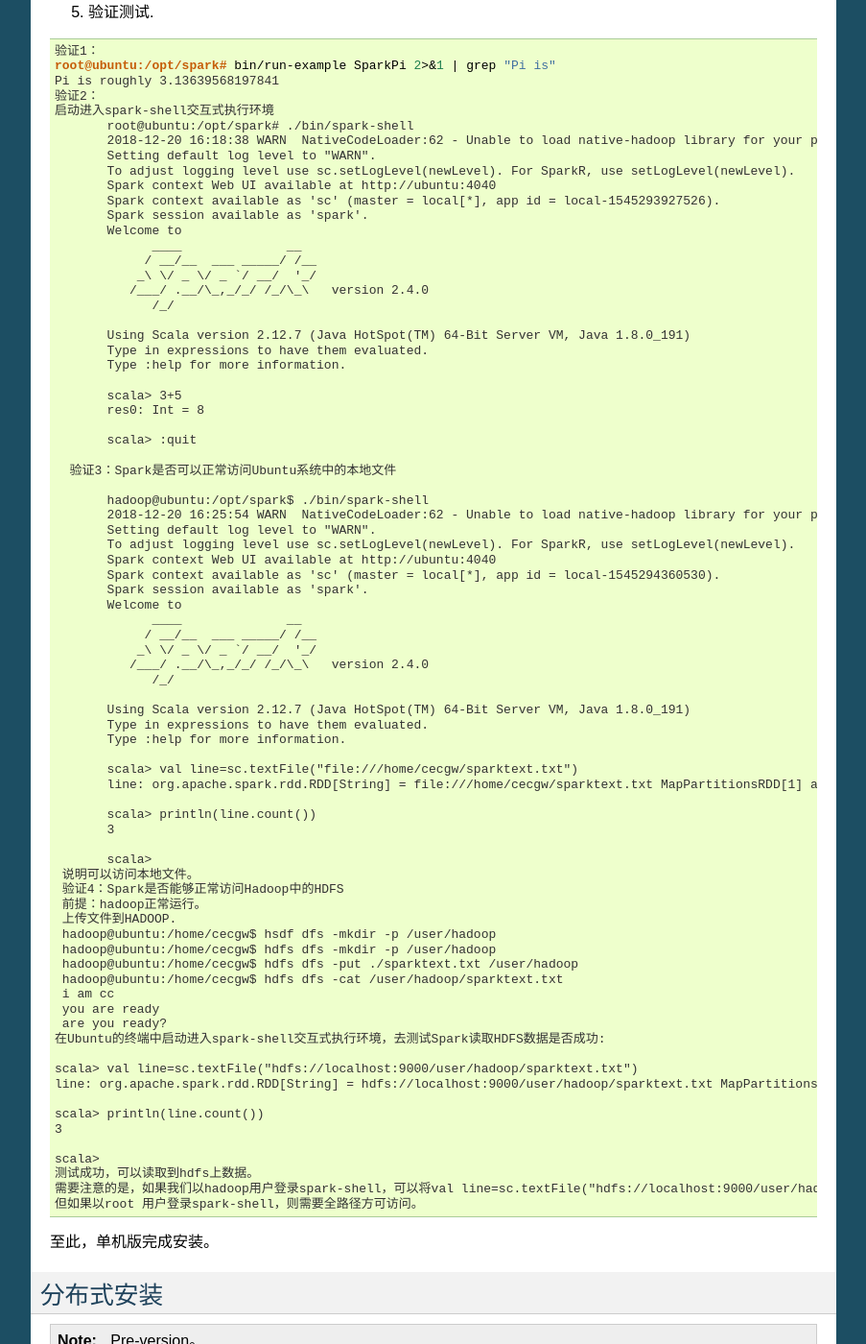
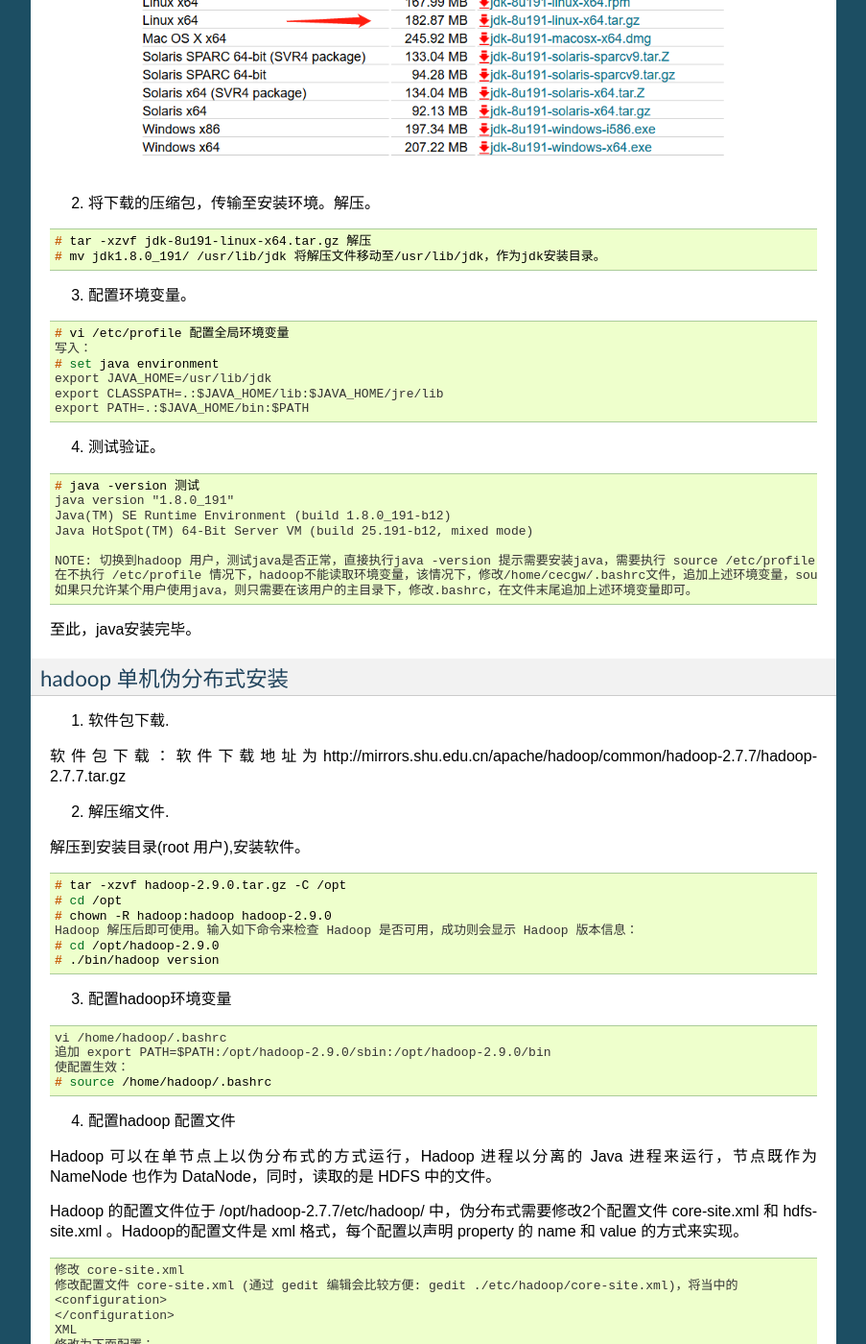
Before and after one commit to zyjyan/readme, a Sphinx documentation site: the page built from source/hadoop/hadoop-install.rst, in a window 1280 px wide and 1400 px high, scrolled down 752 px. Shown: the whole window at 96% size, without its empty margins (198-1101 px from the left). Built offline with Sphinx 7.4.7, drawn with Linux system fonts in a browser that asks for light colours; some of the changed text lies outside the part shown.

Commit message:
add hadoop install

```diff
--- a/source/hadoop/hadoop-install.rst
+++ b/source/hadoop/hadoop-install.rst
@@ -3,153 +3,250 @@
 
 单机版本安装
 ------------
+操作系统：ubuntu-16.04
+jdk版本：jdk-8u191-linux-x64.tar.gz
+hadoop版本：2.7.7
+关于hadoop与jdk之间的关系，可以参考（https://wiki.apache.org/hadoop/HadoopJavaVersions）
+
+创建hadoop用户
+=============
+
+使用root登陆系统，创建用户组：hadoop，然后在此用户组下创建hadoop用户。可在安装系统的时候创建，也可以在安装好之后用如下命令创建：
+
+.. code-block:: console
+
+ 添加用户：# sudo useradd -m hadoop -s /bin/bash
+ 设置密码：# passwd hadoop
+ 设置root权限：# sudo adduser hadoop sudo。
+
+.. end
 
 java安装
 ========
+1. 下载jdk软件包。jdk下载地址为：https://www.oracle.com/technetwork/java/javase/downloads/jdk8-downloads-2133151.html
+选择所需要的软件包，本次安装环境为ubuntu1604，选择软件包版本为：jdk-8u191-linux-x64.tar.gz
 
+.. figure:: image/jdk-choose.png
+   :width: 80%
+   :align: center
+   :alt: jdk-choose
 
-安装环境：ubuntu_16.04+hadoop2.7.7+java_8u191
-单机版本安装步骤
-1.获取软件安装包。`点此获得软件包下载地址 <https://hadoop.apache.org/releases.html>`_.
-
-
-2.解压软件包到安装目录，设置的安装目录为/opt。
+2. 将下载的压缩包，传输至安装环境。解压。
 
 .. code-block:: console
 
- # root@ubuntu:/opt# tar -xzvf /home/cecgw/spark-2.4.0-bin-without-hadoop-scala-2.12.tgz -C /opt
- # root@ubuntu:/opt# mv spark-2.4.0-bin-without-hadoop-scala-2.12/ spark
+ # tar -xzvf jdk-8u191-linux-x64.tar.gz 解压
+ # mv jdk1.8.0_191/ /usr/lib/jdk 将解压文件移动至/usr/lib/jdk，作为jdk安装目录。
 
 .. end
 
-3. 给文件赋予访问权限.前提，已经创建hadoop用户。
+3. 配置环境变量。
 
 .. code-block:: console
 
-  chown -R hadoop:hadoop spark
+ # vi /etc/profile 配置全局环境变量
+ 写入：
+ # set java environment
+ export JAVA_HOME=/usr/lib/jdk
+ export CLASSPATH=.:$JAVA_HOME/lib:$JAVA_HOME/jre/lib
+ export PATH=.:$JAVA_HOME/bin:$PATH
 
 .. end
 
-4. 修改spark 配置文件,并配置spark环境变量。
+4. 测试验证。
 
 .. code-block:: console
 
-  root@ubuntu:/opt/spark# cp ./conf/spark-env.sh.template ./conf/spark-env.sh
-  root@ubuntu:/opt/spark# vi ./conf/spark-env.sh
-  export SPARK_DIST_CLASSPATH=$(/opt/hadoop-2.7.7/bin/hadoop classpath)
+ # java -version 测试
+ java version "1.8.0_191"
+ Java(TM) SE Runtime Environment (build 1.8.0_191-b12)
+ Java HotSpot(TM) 64-Bit Server VM (build 25.191-b12, mixed mode)
 
-  ################################
-  配置环境变量：
-  vi /home/hadoop/.bashrc
-  # set spark environment
-  export SPARK_HOME=/opt/spark
-  export PATH=$PATH:$SPARK_HOME/bin
+ NOTE: 切换到hadoop 用户，测试java是否正常，直接执行java -version 提示需要安装java，需要执行 source /etc/profile 即可。
+ 在不执行 /etc/profile 情况下，hadoop不能读取环境变量，该情况下，修改/home/cecgw/.bashrc文件，追加上述环境变量，source /home/hadoop/.bashrc 即可在hadoop用户下永久生效。
+ 如果只允许某个用户使用java，则只需要在该用户的主目录下，修改.bashrc，在文件末尾追加上述环境变量即可。
 
 .. end
 
-有了上面的配置信息以后，Spark就可以把数据存储到Hadoop分布式文件系统HDFS中，也可以从HDFS中读取数据。如果没有配置上面信息，Spark就只能读写本地数据，无法读写HDFS数据。
-配置完成后就可以直接使用，不需要像Hadoop运行启动命令。
+至此，java安装完毕。
 
+hadoop 单机伪分布式安装
+=======================
 
-5. 验证测试.
+1. 软件包下载.
+
+软件包下载：软件下载地址为http://mirrors.shu.edu.cn/apache/hadoop/common/hadoop-2.7.7/hadoop-2.7.7.tar.gz
+
+2. 解压缩文件.
+
+解压到安装目录(root 用户),安装软件。
 
 .. code-block:: console
 
- 验证1：
- root@ubuntu:/opt/spark# bin/run-example SparkPi 2>&1 | grep "Pi is"
- Pi is roughly 3.13639568197841
- 验证2：
- 启动进入spark-shell交互式执行环境
-	root@ubuntu:/opt/spark# ./bin/spark-shell
-	2018-12-20 16:18:38 WARN  NativeCodeLoader:62 - Unable to load native-hadoop library for your platform... using builtin-java classes where applicable
-	Setting default log level to "WARN".
-	To adjust logging level use sc.setLogLevel(newLevel). For SparkR, use setLogLevel(newLevel).
-	Spark context Web UI available at http://ubuntu:4040
-	Spark context available as 'sc' (master = local[*], app id = local-1545293927526).
-	Spark session available as 'spark'.
-	Welcome to
-	      ____              __
-	     / __/__  ___ _____/ /__
-	    _\ \/ _ \/ _ `/ __/  '_/
-	   /___/ .__/\_,_/_/ /_/\_\   version 2.4.0
-	      /_/
-
-	Using Scala version 2.12.7 (Java HotSpot(TM) 64-Bit Server VM, Java 1.8.0_191)
-	Type in expressions to have them evaluated.
-	Type :help for more information.
-
-	scala> 3+5
-	res0: Int = 8
-
-	scala> :quit
-
-   验证3：Spark是否可以正常访问Ubuntu系统中的本地文件
-
-	hadoop@ubuntu:/opt/spark$ ./bin/spark-shell
-	2018-12-20 16:25:54 WARN  NativeCodeLoader:62 - Unable to load native-hadoop library for your platform... using builtin-java classes where applicable
-	Setting default log level to "WARN".
-	To adjust logging level use sc.setLogLevel(newLevel). For SparkR, use setLogLevel(newLevel).
-	Spark context Web UI available at http://ubuntu:4040
-	Spark context available as 'sc' (master = local[*], app id = local-1545294360530).
-	Spark session available as 'spark'.
-	Welcome to
-	      ____              __
-	     / __/__  ___ _____/ /__
-	    _\ \/ _ \/ _ `/ __/  '_/
-	   /___/ .__/\_,_/_/ /_/\_\   version 2.4.0
-	      /_/
-
-	Using Scala version 2.12.7 (Java HotSpot(TM) 64-Bit Server VM, Java 1.8.0_191)
-	Type in expressions to have them evaluated.
-	Type :help for more information.
-
-	scala> val line=sc.textFile("file:///home/cecgw/sparktext.txt")
-	line: org.apache.spark.rdd.RDD[String] = file:///home/cecgw/sparktext.txt MapPartitionsRDD[1] at textFile at <console>:24
-
-	scala> println(line.count())
-	3
-
-	scala>
-  说明可以访问本地文件。
-  验证4：Spark是否能够正常访问Hadoop中的HDFS
-  前提：hadoop正常运行。
-  上传文件到HADOOP.
-  hadoop@ubuntu:/home/cecgw$ hsdf dfs -mkdir -p /user/hadoop
-  hadoop@ubuntu:/home/cecgw$ hdfs dfs -mkdir -p /user/hadoop
-  hadoop@ubuntu:/home/cecgw$ hdfs dfs -put ./sparktext.txt /user/hadoop
-  hadoop@ubuntu:/home/cecgw$ hdfs dfs -cat /user/hadoop/sparktext.txt
-  i am cc
-  you are ready
-  are you ready?
- 在Ubuntu的终端中启动进入spark-shell交互式执行环境，去测试Spark读取HDFS数据是否成功:
-
- scala> val line=sc.textFile("hdfs://localhost:9000/user/hadoop/sparktext.txt")
- line: org.apache.spark.rdd.RDD[String] = hdfs://localhost:9000/user/hadoop/sparktext.txt MapPartitionsRDD[3] at textFile at <console>:24
-
- scala> println(line.count())
- 3
-
- scala>
- 测试成功，可以读取到hdfs上数据。
- 需要注意的是，如果我们以hadoop用户登录spark-shell，可以将val line=sc.textFile("hdfs://localhost:9000/user/hadoop/sparktext.txt") 路径简化为 val line=sc.textFile("/user/hadoop/sparktext.txt") OR val line=sc.textFile("sparktext.txt"),均可通过验证。
- 但如果以root 用户登录spark-shell，则需要全路径方可访问。
-
+ # tar -xzvf hadoop-2.9.0.tar.gz -C /opt
+ # cd /opt
+ # chown -R hadoop:hadoop hadoop-2.9.0
+ Hadoop 解压后即可使用。输入如下命令来检查 Hadoop 是否可用，成功则会显示 Hadoop 版本信息：
+ # cd /opt/hadoop-2.9.0
+ # ./bin/hadoop version
 
 .. end
 
-至此，单机版完成安装。
+3. 配置hadoop环境变量
 
-分布式安装
-----------
+.. code-block:: console
 
+ vi /home/hadoop/.bashrc
+ 追加 export PATH=$PATH:/opt/hadoop-2.9.0/sbin:/opt/hadoop-2.9.0/bin
+ 使配置生效：
+ # source /home/hadoop/.bashrc
 
+.. end
 
+4. 配置hadoop 配置文件
 
+Hadoop 可以在单节点上以伪分布式的方式运行，Hadoop 进程以分离的 Java 进程来运行，节点既作为 NameNode 也作为 DataNode，同时，读取的是 HDFS 中的文件。
 
+Hadoop 的配置文件位于 /opt/hadoop-2.7.7/etc/hadoop/ 中，伪分布式需要修改2个配置文件 core-site.xml 和 hdfs-site.xml 。Hadoop的配置文件是 xml 格式，每个配置以声明 property 的 name 和 value 的方式来实现。
 
+.. code-block:: console
 
+	修改 core-site.xml
+	修改配置文件 core-site.xml (通过 gedit 编辑会比较方便: gedit ./etc/hadoop/core-site.xml)，将当中的
+	<configuration>
+	</configuration>
+	XML
+	修改为下面配置：
+	<configuration>
+	<property>
+	<name>hadoop.tmp.dir</name>
+	<value>file:/usr/local/hadoop/tmp</value>
+	<description>Abase for other temporary directories.</description>
+	</property>
+	<property>
+	<name>fs.defaultFS</name>
+	<value>hdfs://localhost:9000</value>
+	</property>
+	</configuration>
+	XML
+	同样的，修改配置文件 hdfs-site.xml：
+	<configuration>
+	<property>
+	<name>dfs.replication</name>
+	<value>1</value>
+	</property>
+	<property>
+	<name>dfs.namenode.name.dir</name>
+	<value>file:/usr/local/hadoop/tmp/dfs/name</value>
+	</property>
+	<property>
+	<name>dfs.datanode.data.dir</name>
+	<value>file:/usr/local/hadoop/tmp/dfs/data</value>
+	</property>
+	</configuration>
+	修改
+	./etc/hadoop/hadoop-env.sh 中设置 JAVA_HOME 变量，即在该文件中找到：
+	export JAVA_HOME=${JAVA_HOME}
+	将这一行改为JAVA安装位置：
+	export JAVA_HOME=/usr/lib/jdk
 
+.. end
 
-.. Note::
+5. 测试验证。
 
-   Pre-version。
+配置完成后，执行 NameNode 的格式化:
+
+.. code-block:: console
+
+ # ./bin/hdfs namenode -format
+
+.. end
+
+.. figure:: image/namenode-format.png
+   :width: 80%
+   :align: center
+   :alt: jdk-choose
+
+启动NameNode和DataNode守护进程。启动时，提示输入密码，输入hadoop密码即可。
+
+.. code-block:: console
+
+ # ./sbin/start-dfs.sh
+ # jsp
+ # 可以看到 namenode datanode secondnamenode 均正常启动。
+
+.. end
+
+成功启动后，可以访问 Web 界面 http://ip:50070 查看 NameNode 和 Datanode 信息，还可以在线查看 HDFS 中的文件。
+
+6. 配置免密码登录。
+
+上述启动过程中，需要输入密码，可配置免密码登录，即可避免输入密码。
+
+.. code-block:: console
+
+ 以hadoop用户登录，
+ cd ~/.ssh/ # 若没有该目录，请先执行一次ssh localhost
+ ssh-keygen -t rsa # 会有提示，都按回车就可以
+ cat ./id_rsa.pub >> ./authorized_keys # 加入授权
+ 这样下次启动时，则不需要再次输入密码启动hadoop.
+
+7. 运行Hadoop伪分布式实例
+
+.. code-block:: console
+
+	要使用 HDFS，首先需要在 HDFS 中创建用户目录：
+	./bin/hdfs dfs -mkdir -p  /user/hadoop
+	Shell 命令
+	接着将 ./etc/hadoop 中的 xml 文件作为输入文件复制到分布式文件系统中，即将 /usr/local/hadoop/etc/hadoop 复制到分布式文件系统中的 /user/hadoop/input 中。我们使用的是 hadoop 用户，并且已创建相应的用户目录 /user/hadoop ，因此在命令中就可以使用相对路径如 input，其对应的绝对路径就是 /user/hadoop/input:
+	./bin/hdfs dfs -mkdir input
+	./bin/hdfs dfs -put ./etc/hadoop/*.xml input
+	Shell 命令
+	复制完成后，可以通过如下命令查看文件列表：
+	./bin/hdfs dfs -ls input
+	Shell 命令
+	伪分布式运行 MapReduce 作业的方式跟单机模式相同，区别在于伪分布式读取的是HDFS中的文件（可以将单机步骤中创建的本地 input 文件夹，输出结果 output 文件夹都删掉来验证这一点）。
+	./bin/hadoop jar ./share/hadoop/mapreduce/hadoop-mapreduce-examples-*.jar grep input output 'dfs[a-z.]+'
+	Shell 命令
+	查看运行结果的命令（查看的是位于 HDFS 中的输出结果）：
+	./bin/hdfs dfs -cat output/*
+
+.. end
+
+8. 启动YARN
+
+.. code-block:: console
+
+	启动YARN
+	（伪分布式不启动 YARN 也可以，一般不会影响程序执行）
+	有的读者可能会疑惑，怎么启动 Hadoop 后，见不到书上所说的 JobTracker 和 TaskTracker，这是因为新版的 Hadoop 使用了新的 MapReduce 框架（MapReduce V2，也称为 YARN，Yet Another Resource Negotiator）。
+	YARN 是从 MapReduce 中分离出来的，负责资源管理与任务调度。YARN 运行于 MapReduce 之上，提供了高可用性、高扩展性，YARN 的更多介绍在此不展开，有兴趣的可查阅相关资料。
+	上述通过 ./sbin/start-dfs.sh 启动 Hadoop，仅仅是启动了 MapReduce 环境，我们可以启动 YARN ，让 YARN 来负责资源管理与任务调度。
+	首先修改配置文件 mapred-site.xml，这边需要先进行重命名：
+	mv ./etc/hadoop/mapred-site.xml.template ./etc/hadoop/mapred-site.xml
+	Shell 命令
+	然后再进行编辑，同样使用 gedit 编辑会比较方便些 gedit ./etc/hadoop/mapred-site.xml ：
+	<configuration>
+	<property>
+	<name>mapreduce.framework.name</name>
+	<value>yarn</value>
+	</property>
+	</configuration>
+	XML
+	接着修改配置文件 yarn-site.xml：
+	<configuration>
+	<property>
+	<name>yarn.nodemanager.aux-services</name>
+	<value>mapreduce_shuffle</value>
+	</property>
+	</configuration>
+	XML
+	然后就可以启动 YARN 了（需要先执行过 ./sbin/start-dfs.sh）：
+	./sbin/start-yarn.sh      # 启动YARN
+	./sbin/mr-jobhistory-daemon.sh start historyserver  # 开启历史服务器，才能在Web中查看任务运行情况
+	Shell 命令
+	开启后通过 jps 查看，可以看到多了 NodeManager 和 ResourceManager 两个后台进程
+
+.. end
+
+启动 YARN 之后，运行实例的方法还是一样的，仅仅是资源管理方式、任务调度不同。观察日志信息可以发现，不启用 YARN 时，是 "mapred.LocalJobRunner"在跑任务，启用 YARN 之后，是"mapred.YARNRunner"在跑任务。启动 YARN 有个好处是可以通过 Web 界面查看任务的运行情况：http://ip:8088/cluster，。
```
Also changed, not shown: source/hadoop/image/jdk-choose.png (added), source/hadoop/image/namenode-format.png (added).
